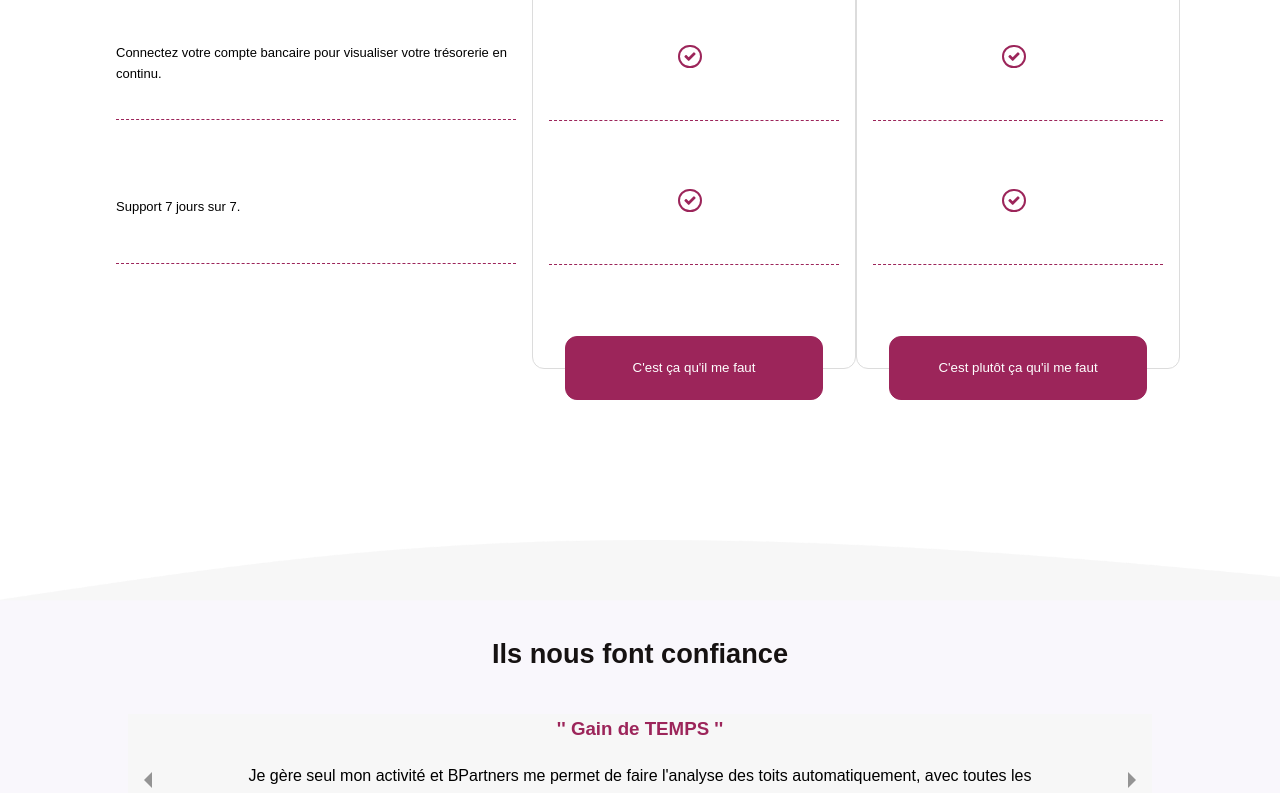
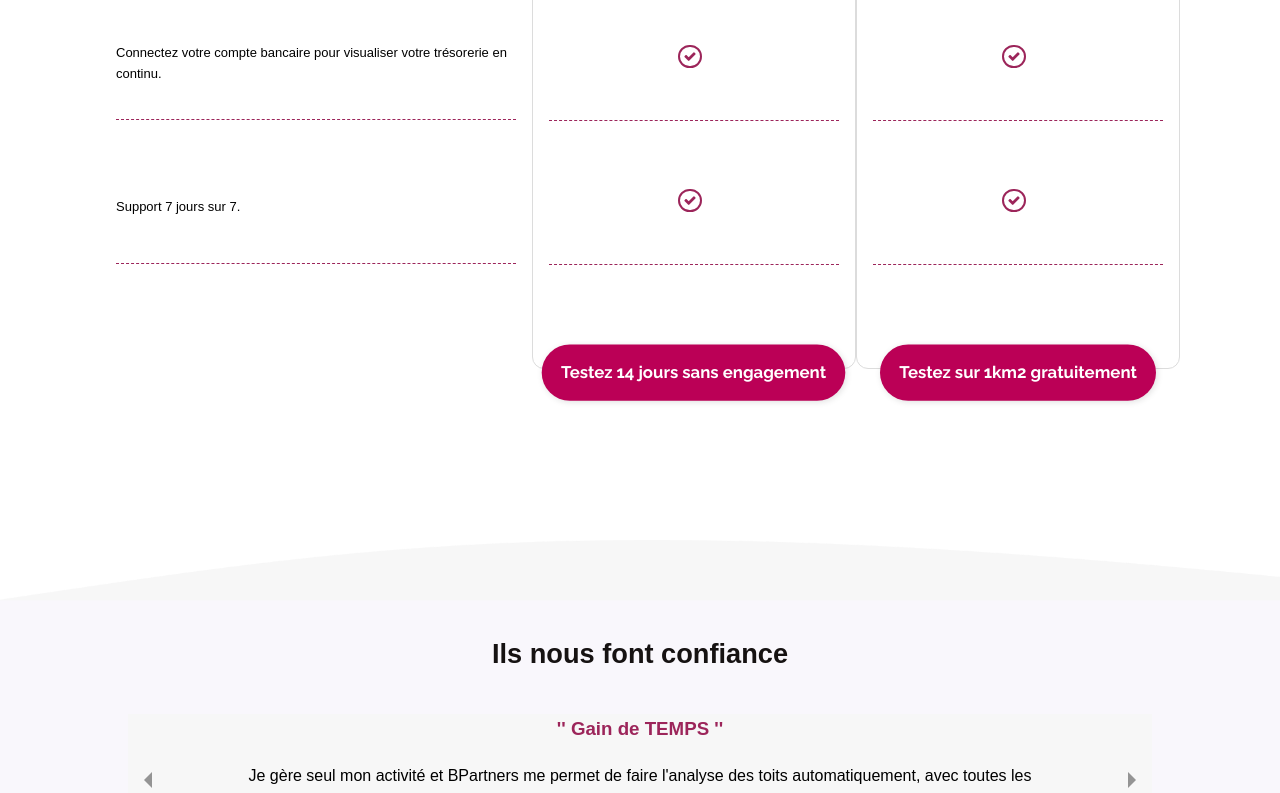
Before and after one commit to b-partners/web-landing, a React (Vite) app: page /home in a window 1280 px wide. Shown: the part 4857-5650 px from the top of the page. Built offline with nearby package versions, Linux system fonts and the light colour scheme; no server answers; a web font is replaced by a local one.

Commit message:
feat: update offers cta button

```diff
--- a/src/pages/Home/components/Offer/TableOffer/TableOffer.jsx
+++ b/src/pages/Home/components/Offer/TableOffer/TableOffer.tsx
@@ -1,21 +1,18 @@
-import React from 'react';
+import { redirect } from '@/utils/redirect';
+import { Box } from '@mui/material';
 
-import * as PropTypes from 'prop-types';
-
-import { Button } from '../../../../../common/components/Button';
+import { BpButton } from '../../../../../common/components/Button';
 import Developpement from '../../../assets/img/developpement.png';
 import Essentiel from '../../../assets/img/essentiel.png';
 import { RedundantTableLine } from './RedundantTableLine';
+import { OffersTableStyle } from './style';
 
-export function TableOffer(props) {
-  const { setModalOpen } = props;
-
-  const handleOpenModal = () => {
-    setModalOpen(true);
-  };
+export function TableOffer() {
+  const goToSignUp = () => redirect('https://dashboard.bpartners.app/sign-up');
+  const goToMeetTest = () => redirect('https://meet.brevo.com/bpartnersartisans/detection-dobjets-par-intelligence-artificielle-bpartners');
 
   return (
-    <div className="offer__table-row bd-container">
+    <Box sx={OffersTableStyle} className="offer__table-row bd-container">
       <div className="offer__table-first__column">
         <div className="offer__table-header">
           <h2 className="table__title">Nos Offres</h2>
@@ -67,7 +64,9 @@ export function TableOffer(props) {
           </p>
         </div>
         <RedundantTableLine />
-        <Button type="submit" id="offer-button-1" label="C'est ça qu'il me faut" preset="registration-button" onClick={() => handleOpenModal()} />
+        <BpButton className="cta-btn" onClick={goToSignUp}>
+          Testez 14 jours sans engagement
+        </BpButton>
       </div>
       <div className="offer__table-column">
         <div className="offer__table-header">
@@ -76,7 +75,7 @@ export function TableOffer(props) {
           <div className="offer__category">
             <h3>Collectivités, Assureurs</h3>
           </div>
-          <div className="contact-button" id="contact-offer-1" role="button" tabIndex="0" onClick={() => handleOpenModal()}>
+          <div className="contact-button" id="contact-offer-1" role="button">
             Contactez-nous
           </div>
         </div>
@@ -100,12 +99,10 @@ export function TableOffer(props) {
           </p>
         </div>
         <RedundantTableLine />
-        <Button type="submit" id="offer-button-2" label="C'est plutôt ça qu'il me faut" preset="registration-button" onClick={() => handleOpenModal()} />
+        <BpButton className="cta-btn" onClick={goToMeetTest}>
+          Testez sur 1km2 gratuitement
+        </BpButton>
       </div>
-    </div>
+    </Box>
   );
 }
-
-TableOffer.propTypes = {
-  setModalOpen: PropTypes.func.isRequired,
-};
--- a/src/pages/Home/components/Offer/TableOffer/index.js
+++ b/src/pages/Home/components/Offer/TableOffer/index.js
@@ -1 +1,2 @@
+export * from './style';
 export * from './TableOffer';
--- /dev/null
+++ b/src/pages/Home/components/Offer/TableOffer/style.ts
@@ -0,0 +1,5 @@
+import { SxProps } from '@mui/material';
+
+export const OffersTableStyle: SxProps = {
+  '& .cta-btn': { position: 'absolute', bottom: 0, transform: 'translateY(50%)', scale: 1.2 },
+};
```
